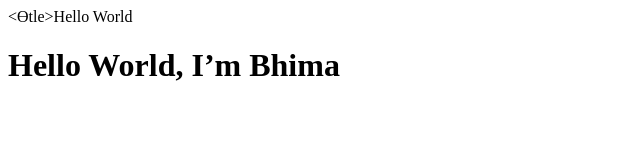
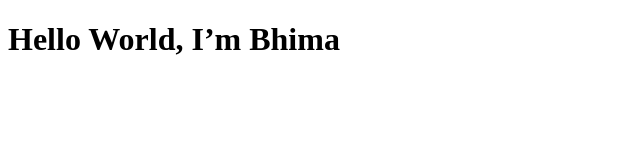
Before and after one commit to StudentB12/Fall2024, a plain HTML site: page Les 7 Hello world.html in a window 1280 px wide. Shown: the whole page, without its empty margins (0-640 px from the left). Drawn offline with Linux system fonts and the light colour scheme.

Commit message:
Update Les 7 Hello world.html

```diff
--- a/Les 7 Hello world.html
+++ b/Les 7 Hello world.html
@@ -1,9 +1,9 @@
 <!DOCTYPE html>
 <html>
-<head>
-<Ɵtle>Hello World</Ɵtle>
-</head>
-<body>
-<h1>Hello World, I’m Bhima</h1>
-</body>
+    <head>
+     <title>Hello World</title>
+    </head>
+     <body>
+        <h1>Hello World, I’m Bhima</h1>
+    </body>
 </html>
```
